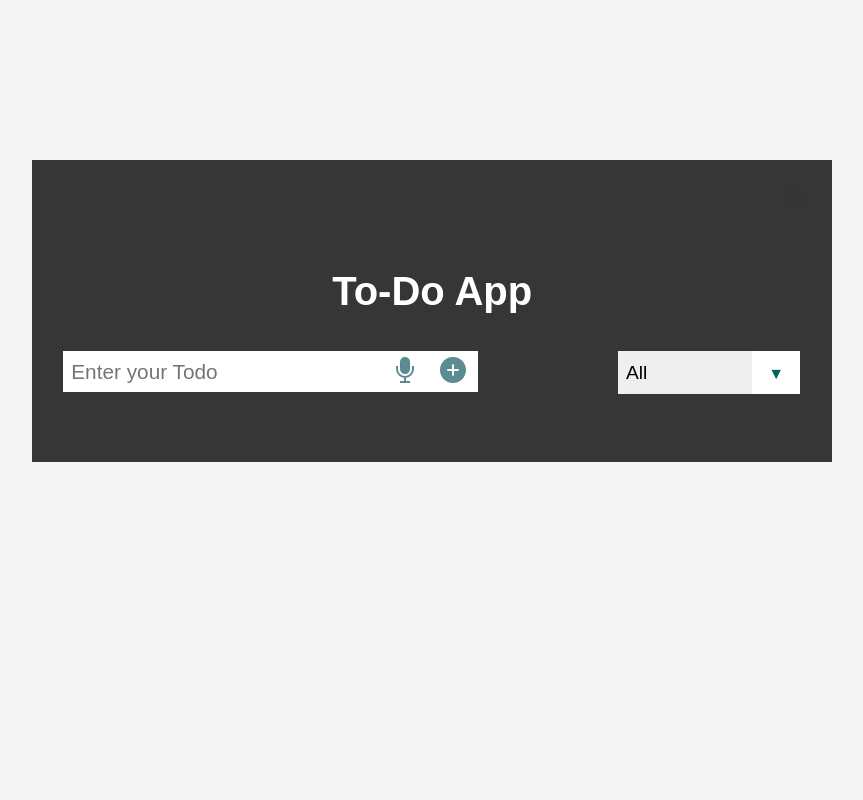
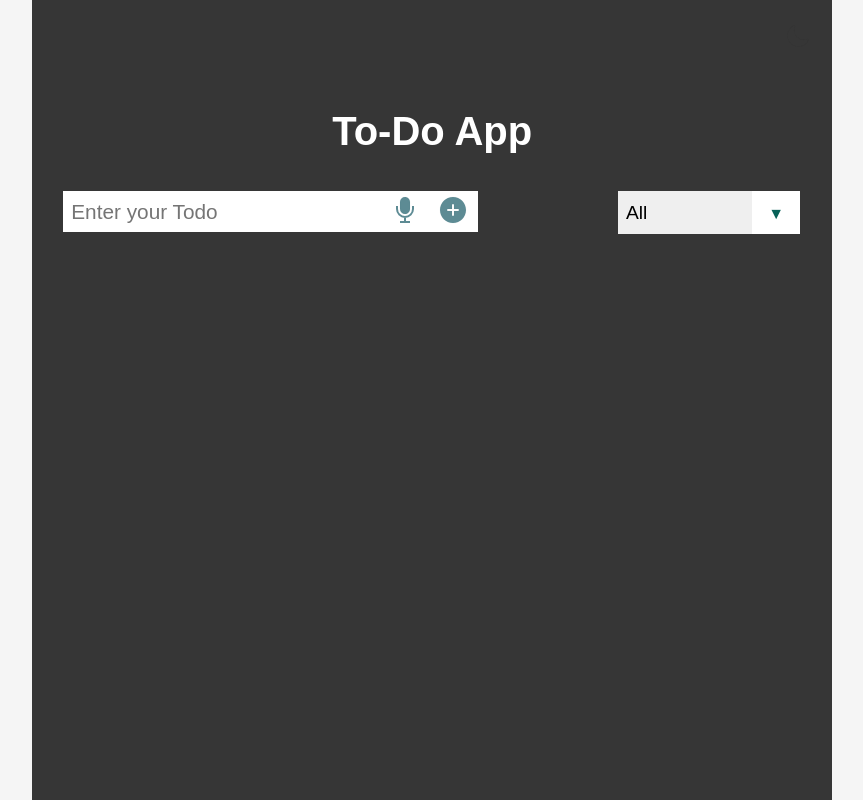
Before and after one commit to obere4u/To-do-list, a plain HTML site: page index.html in a window 1280 px wide. Shown: the whole page, without its empty margins (227-1090 px from the left). Drawn offline with nearby package versions, Linux system fonts and the light colour scheme; a web font is replaced by a local one.

Commit message:
made the todo-wrapper to have a min-height of 100vh

```diff
--- a/styles.css
+++ b/styles.css
@@ -9,16 +9,17 @@
 body {
   font-family: 'Bona Nova', sans-serif;
   background-color: #F5F5F5;
-  height: 100vh;
+
 }
 
 .todo-wrapper {
   position: absolute;
-  top: 20%;
+  /* top: 20%; */
   left: 3%;
   right: 3%;
   width: 94%;
   padding: 1rem;
+  height: 100vh;
 }
 
 header h1{
```
